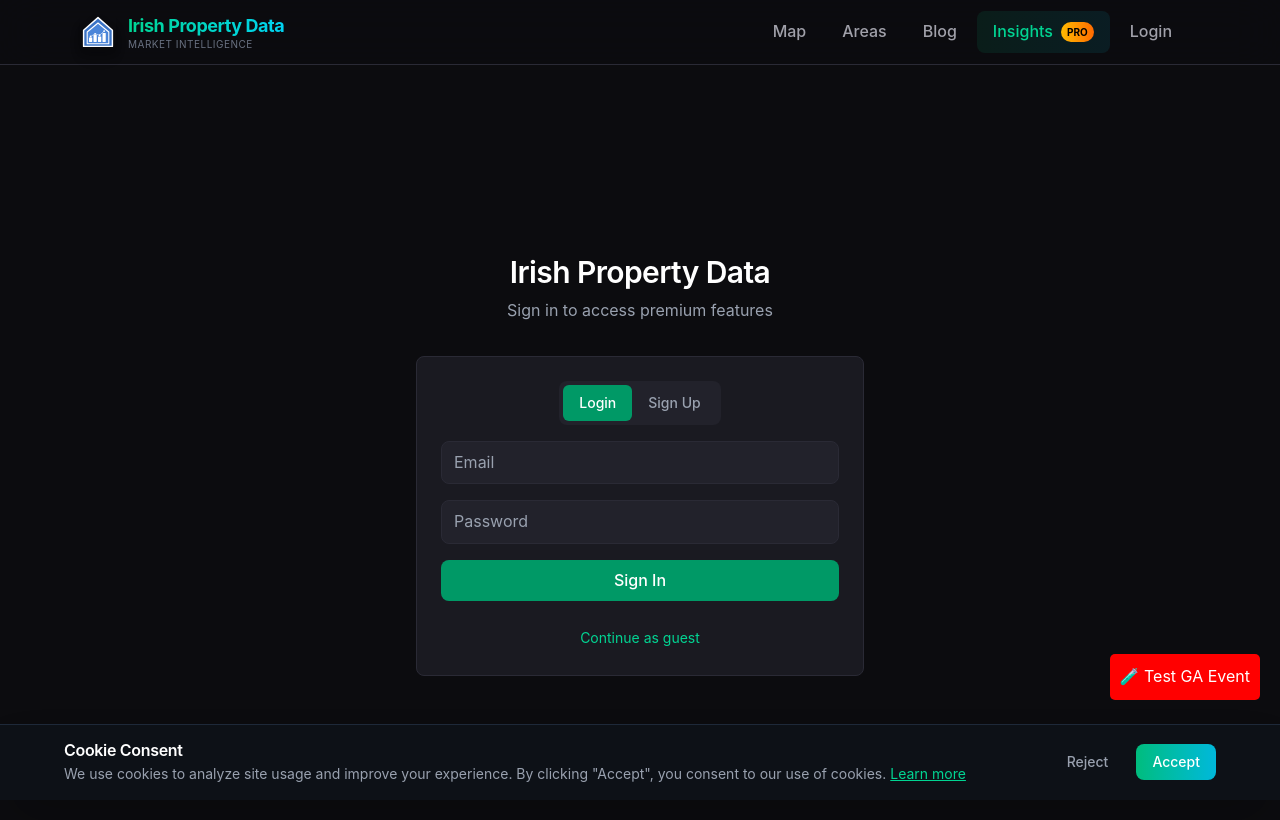
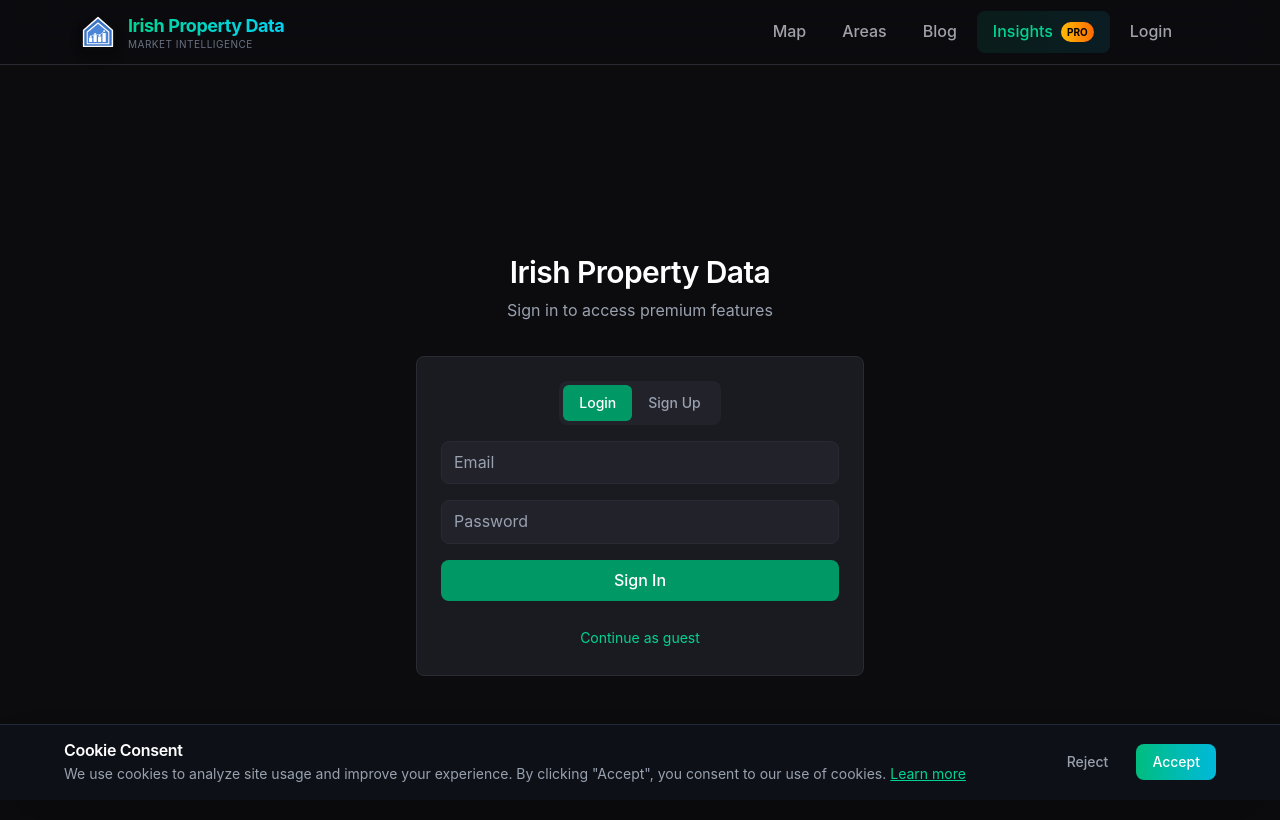
Before and after one commit to C0n0r92/property-ai, a Next.js app in the folder dashboard/: page /login in a window 1280 px wide. Shown: the top 820 px of the page. Built offline with nearby package versions, Linux system fonts and the light colour scheme; no server answers.

Commit message:
Clean up debug code - remove test button and verbose logging

```diff
--- a/dashboard/src/components/GoogleAnalytics.tsx
+++ b/dashboard/src/components/GoogleAnalytics.tsx
@@ -12,39 +12,29 @@
     window.location.hostname !== 'localhost' &&
     window.location.hostname !== '127.0.0.1';
 
-  // Debug logging
+  // Debug functions for troubleshooting
   useEffect(() => {
-    console.log('[GA Debug] Component mounted');
-    console.log('[GA Debug] Environment:', {
-      hostname: typeof window !== 'undefined' ? window.location.hostname : 'undefined',
-      isProduction,
-      measurementId: measurementId ? 'set' : 'not set',
-      nodeVersion: process.versions?.node
-    });
-
-    // Add debug function to window for manual testing
     if (typeof window !== 'undefined') {
       (window as any).debugGA = () => {
-        console.log('[GA Debug] Manual debug check:', {
+        console.log('GA Status:', {
           gtag: !!(window as any).gtag,
           dataLayer: !!(window as any).dataLayer,
           consent: localStorage.getItem('cookie-consent'),
-          measurementId
+          measurementId: measurementId ? 'configured' : 'missing'
         });
         return 'GA debug info logged to console';
       };
 
       (window as any).testGAEvent = () => {
         if ((window as any).gtag) {
-          console.log('[GA Debug] Sending test event to GA');
-          (window as any).gtag('event', 'debug_test_event', {
+          console.log('Sending test event to GA...');
+          (window as any).gtag('event', 'debug_test', {
             event_category: 'debug',
-            event_label: 'manual_test',
-            value: 1
+            event_label: 'manual_test'
           });
-          return 'Test event sent to GA - check realtime dashboard';
+          return 'Test event sent - check GA realtime dashboard';
         } else {
-          return 'gtag not available - GA not loaded';
+          return 'GA not loaded - check debugGA() for status';
         }
       };
     }
@@ -58,16 +48,13 @@
   useEffect(() => {
     // Check if user has consented to cookies
     const consent = localStorage.getItem('cookie-consent');
-    console.log('[GA Debug] Initial cookie consent:', consent);
     if (consent === 'accepted') {
-      console.log('[GA Debug] Setting hasConsent to true');
       setHasConsent(true);
     }
 
     // Listen for consent changes
     const handleConsentChange = () => {
       const newConsent = localStorage.getItem('cookie-consent');
-      console.log('[GA Debug] Cookie consent changed:', newConsent);
       setHasConsent(newConsent === 'accepted');
     };
 
@@ -78,23 +65,14 @@
   }, []);
 
   if (!measurementId || !hasConsent) {
-    console.log('[GA Debug] Not loading GA script:', { measurementId: !!measurementId, hasConsent });
     return null;
   }
-
-  console.log('[GA Debug] Loading GA script with measurement ID:', measurementId);
 
   return (
     <>
       <Script
         strategy="afterInteractive"
         src={`https://www.googletagmanager.com/gtag/js?id=${measurementId}`}
-        onLoad={() => {
-          console.log('[GA Debug] GA script loaded successfully');
-        }}
-        onError={() => {
-          console.error('[GA Debug] Failed to load GA script');
-        }}
       />
       <Script
         id="google-analytics"
@@ -107,7 +85,6 @@
             gtag('config', '${measurementId}', {
               page_path: window.location.pathname,
             });
-            console.log('[GA Debug] GA initialized with measurement ID:', '${measurementId}');
           `,
         }}
       />
--- a/dashboard/src/components/Providers.tsx
+++ b/dashboard/src/components/Providers.tsx
@@ -5,30 +5,6 @@
 import CookieConsent from './CookieConsent';
 import PostHogProvider, { PostHogPageview } from './PostHogProvider';
 import { AuthProvider } from './auth/AuthProvider';
-import { analytics } from '../lib/analytics';
-
-// Debug component for testing GA
-function DebugAnalytics() {
-
-  return (
-    <div style={{
-      position: 'fixed',
-      bottom: '100px',
-      right: '20px',
-      background: 'red',
-      color: 'white',
-      padding: '10px',
-      borderRadius: '5px',
-      zIndex: 9999,
-      cursor: 'pointer'
-    }} onClick={() => {
-      console.log('[Debug] Triggering test event');
-      analytics.pageViewed('debug_test_page');
-    }}>
-      🧪 Test GA Event
-    </div>
-  );
-}
 
 export default function Providers({ children }: { children: React.ReactNode }) {
   return (
@@ -40,7 +16,6 @@
         </Suspense>
         <GoogleAnalytics />
         <CookieConsent />
-        <DebugAnalytics />
       </PostHogProvider>
     </AuthProvider>
   );
--- a/dashboard/src/lib/analytics.ts
+++ b/dashboard/src/lib/analytics.ts
@@ -14,35 +14,24 @@
   if (typeof window === 'undefined') return;
   const isProduction = window.location.hostname !== 'localhost' &&
     window.location.hostname !== '127.0.0.1';
-  if (!isProduction) {
-    console.log('[Analytics Debug] Not tracking event in development:', { action, category, label, value });
-    return;
-  }
-
-  console.log('[Analytics Debug] Tracking event:', { action, category, label, value });
+  if (!isProduction) return;
 
   // Google Analytics
   if ((window as any).gtag) {
-    console.log('[Analytics Debug] Sending to GA:', action);
     (window as any).gtag('event', action, {
       event_category: category,
       event_label: label,
       value: value,
     });
-  } else {
-    console.log('[Analytics Debug] gtag not available for GA event:', action);
   }
 
   // PostHog
   if (posthog) {
-    console.log('[Analytics Debug] Sending to PostHog:', action);
     posthog.capture(action, {
       category,
       label,
       value,
     });
-  } else {
-    console.log('[Analytics Debug] PostHog not available for event:', action);
   }
 };
 
```
